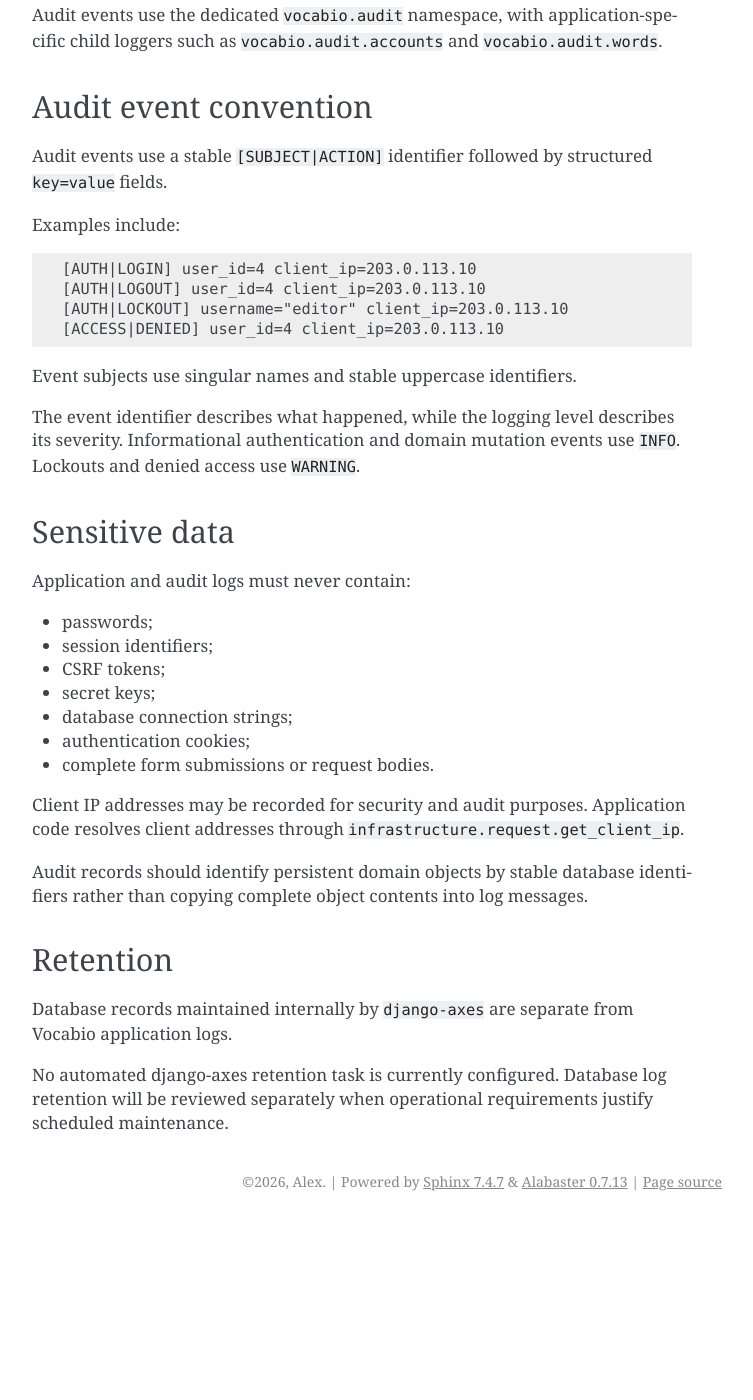
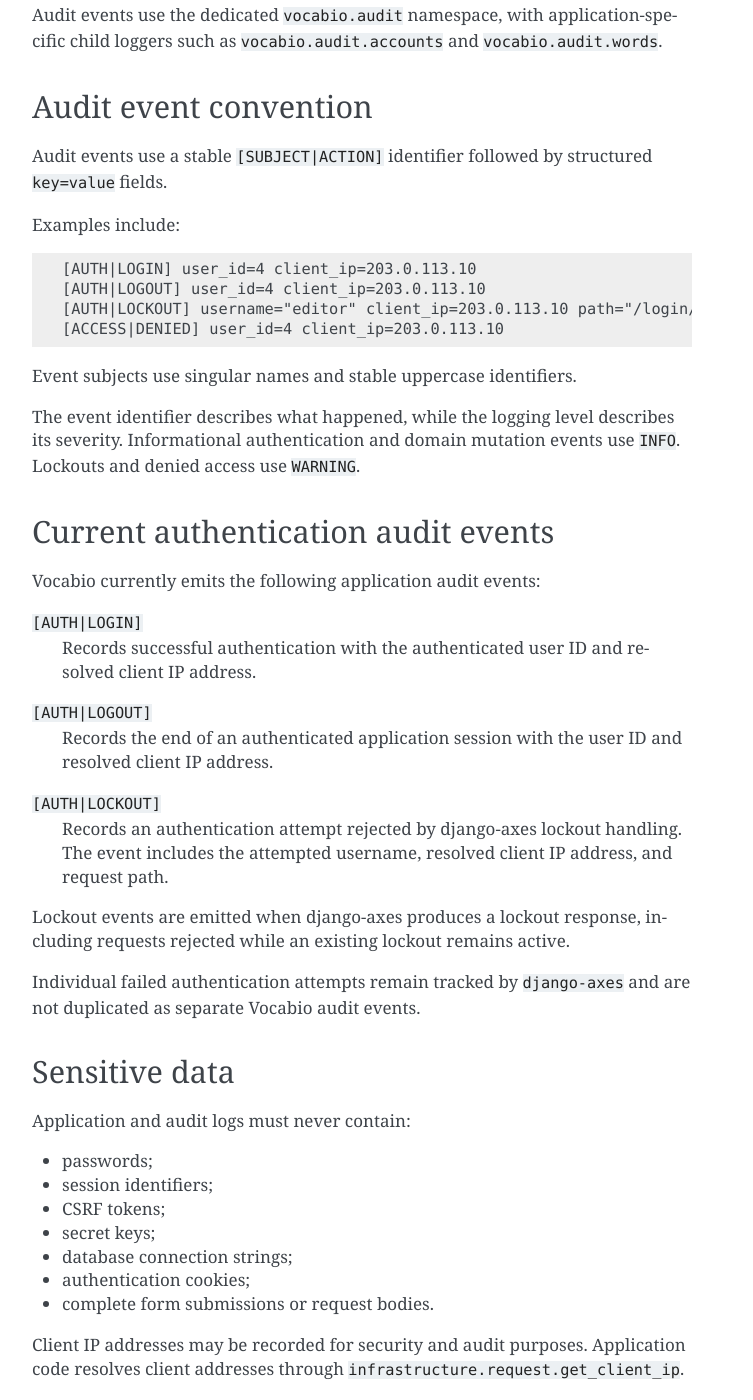
Before and after one commit to alex-nuclearboy/vocabio, a Sphinx documentation site: the page built from docs/source/project/logging.rst, in a window 1280 px wide and 1400 px high, scrolled down 1305 px. Shown: the whole window, without its empty margins (388-1141 px from the left). Built offline with Sphinx 7.4.7, drawn with Linux system fonts in a browser that asks for light colours; before the commit the page ends 2526 px from its top, so only the background shows below that; some of the changed text lies outside the part shown.

Commit message:
feat(audit): add structured authentication audit logging
Introduce structured audit logging for authentication and lockout activity.

- add reusable structured audit event formatting
- record successful login and logout events
- record django-axes lockout events through a custom lockout response
- include user identifiers, attempted usernames, client IP addresses, and request paths
- escape unsafe string values in structured audit fields
- keep failed-attempt tracking and lockout decisions under django-axes
- add authentication audit and lockout integration tests
- add logging and audit configuration tests
- document audit events, logger conventions, and authentication security behaviour
- update project structure and testing documentation

```diff
--- a/docs/source/project/logging.rst
+++ b/docs/source/project/logging.rst
@@ -71,7 +71,7 @@
 
    [AUTH|LOGIN] user_id=4 client_ip=203.0.113.10
    [AUTH|LOGOUT] user_id=4 client_ip=203.0.113.10
-   [AUTH|LOCKOUT] username="editor" client_ip=203.0.113.10
+   [AUTH|LOCKOUT] username="editor" client_ip=203.0.113.10 path="/login/"
    [ACCESS|DENIED] user_id=4 client_ip=203.0.113.10
 
 Event subjects use singular names and stable uppercase identifiers.
@@ -79,6 +79,30 @@
 The event identifier describes what happened, while the logging level
 describes its severity. Informational authentication and domain mutation
 events use ``INFO``. Lockouts and denied access use ``WARNING``.
+
+Current authentication audit events
+-----------------------------------
+
+Vocabio currently emits the following application audit events:
+
+``[AUTH|LOGIN]``
+   Records successful authentication with the authenticated user ID and
+   resolved client IP address.
+
+``[AUTH|LOGOUT]``
+   Records the end of an authenticated application session with the user ID
+   and resolved client IP address.
+
+``[AUTH|LOCKOUT]``
+   Records an authentication attempt rejected by django-axes lockout
+   handling. The event includes the attempted username, resolved client IP
+   address, and request path.
+
+Lockout events are emitted when django-axes produces a lockout response,
+including requests rejected while an existing lockout remains active.
+
+Individual failed authentication attempts remain tracked by ``django-axes``
+and are not duplicated as separate Vocabio audit events.
 
 Sensitive data
 --------------
@@ -109,3 +133,12 @@
 No automated django-axes retention task is currently configured. Database
 log retention will be reviewed separately when operational requirements
 justify scheduled maintenance.
+
+Related documentation
+---------------------
+
+See also:
+
+* :doc:`authentication`
+* :doc:`structure`
+* :doc:`../development/testing`
```
Also changed, not shown: docs/source/development/testing.rst (+11 -0 lines), docs/source/project/authentication.rst (+18 -0 lines), docs/source/project/structure.rst (+28 -5 lines), 7 other files.
